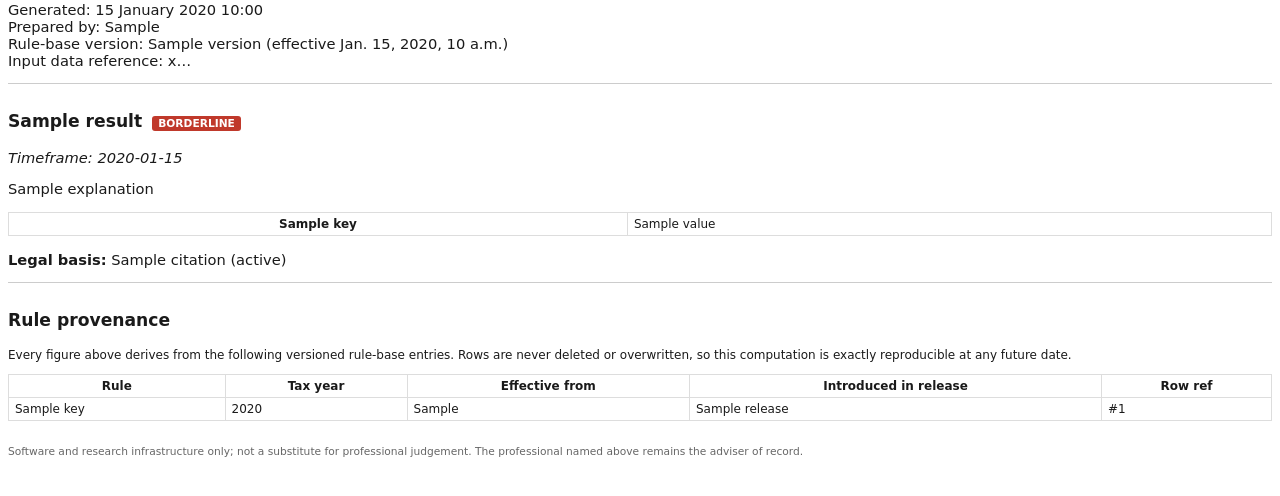
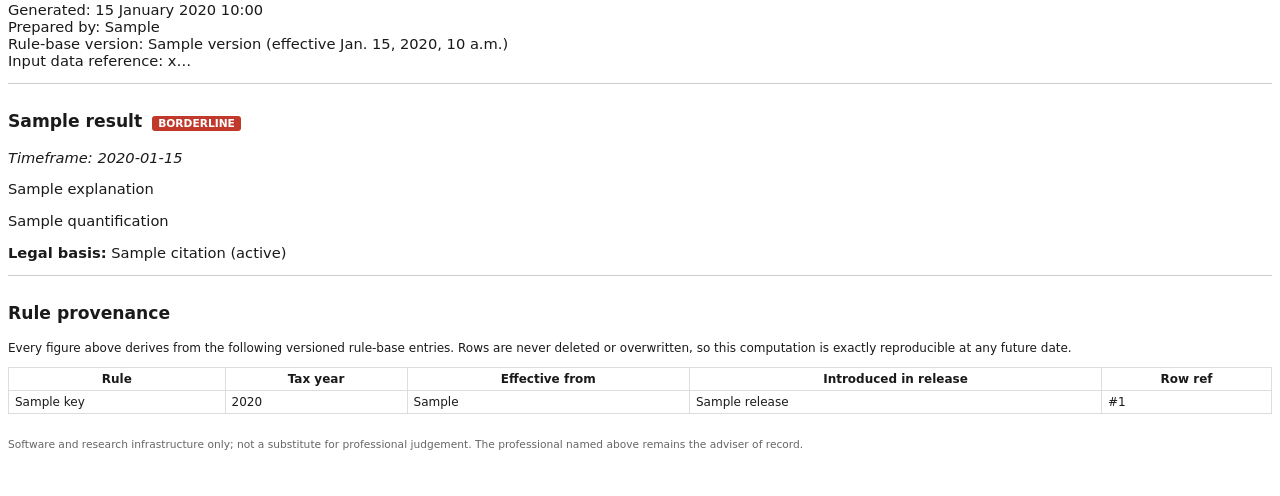
Before and after one commit to kfrem/kafs-tax-planner, a Django app: template templates/reports/advice_report.html in a window 1280 px wide. Shown: the part 165-661 px from the top of the page. Run offline with Django 5.2, Linux system fonts and the light colour scheme; the template is opened without the code that fills it: most values are stand-ins (such as "Sample title", 1, 10 or a date in 2020).

Commit message:
auto: save 2026-07-04 22:23

```diff
--- a/templates/reports/advice_report.html
+++ b/templates/reports/advice_report.html
@@ -10,6 +10,8 @@
     .flag { display: inline-block; background: #c0392b; color: white; padding: 1px 6px; border-radius: 3px; font-size: 8pt; margin-left: 4px; }
     table { border-collapse: collapse; width: 100%; font-size: 9pt; }
     td, th { border: 1px solid #ddd; padding: 4px 6px; }
+    table.quant table.quant { margin: 2px 0; }
+    table.quant th { background: #f4f7f9; font-weight: 600; }
     footer { font-size: 8pt; color: #666; margin-top: 24px; }
 </style>
 </head>
@@ -39,11 +41,7 @@
         </h3>
         <p><em>Timeframe: {{ r.timeframe }}</em></p>
         <p>{{ r.explanation }}</p>
-        <table>
-            {% for key, value in r.quantification.items %}
-            <tr><th>{{ key }}</th><td>{{ value }}</td></tr>
-            {% endfor %}
-        </table>
+        {{ r.quantification|quant_table }}
         <p><strong>Legal basis:</strong>
             {% for a in r.authorities %}{{ a.citation }} ({{ a.status }}){% if not forloop.last %}; {% endif %}{% endfor %}
         </p>
```
